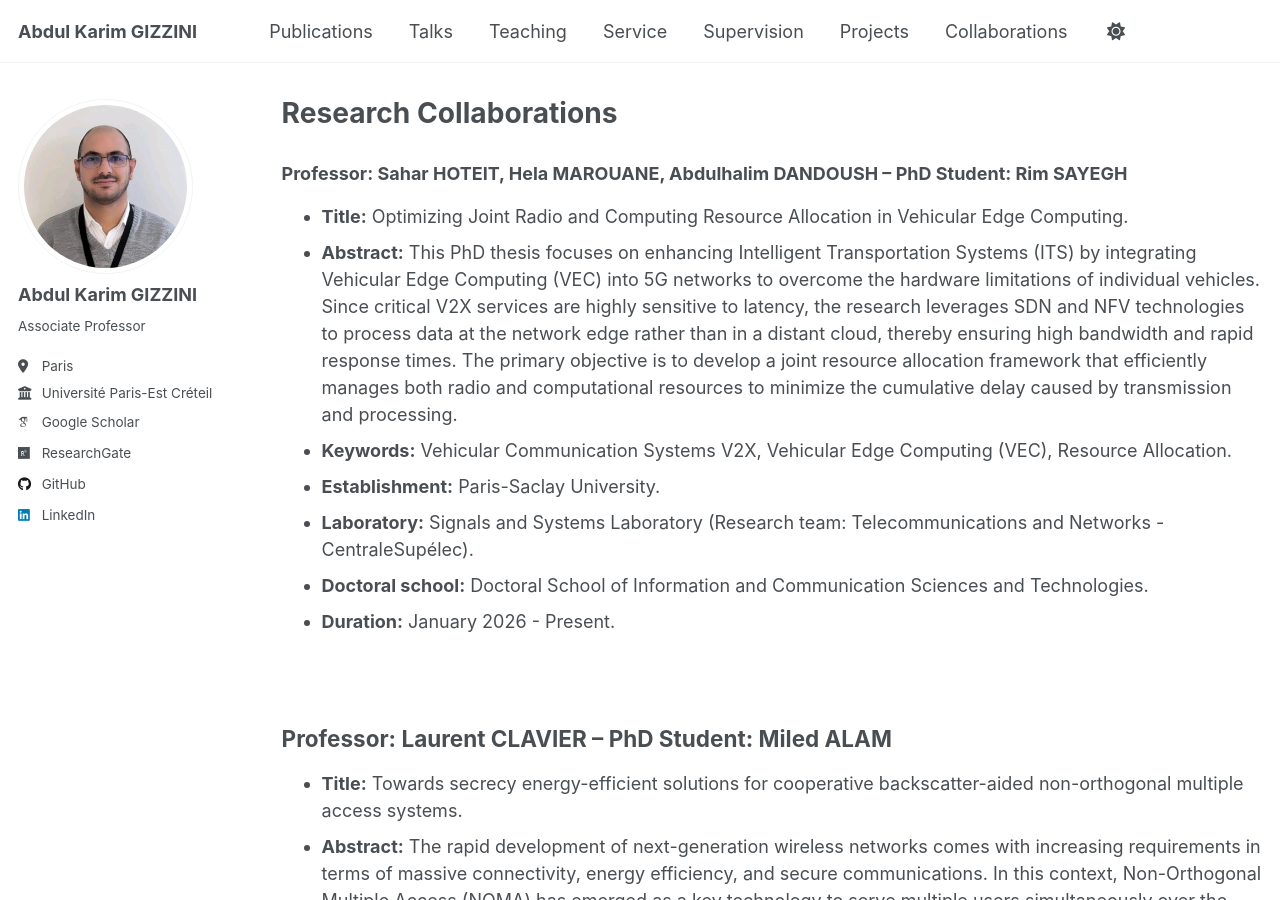
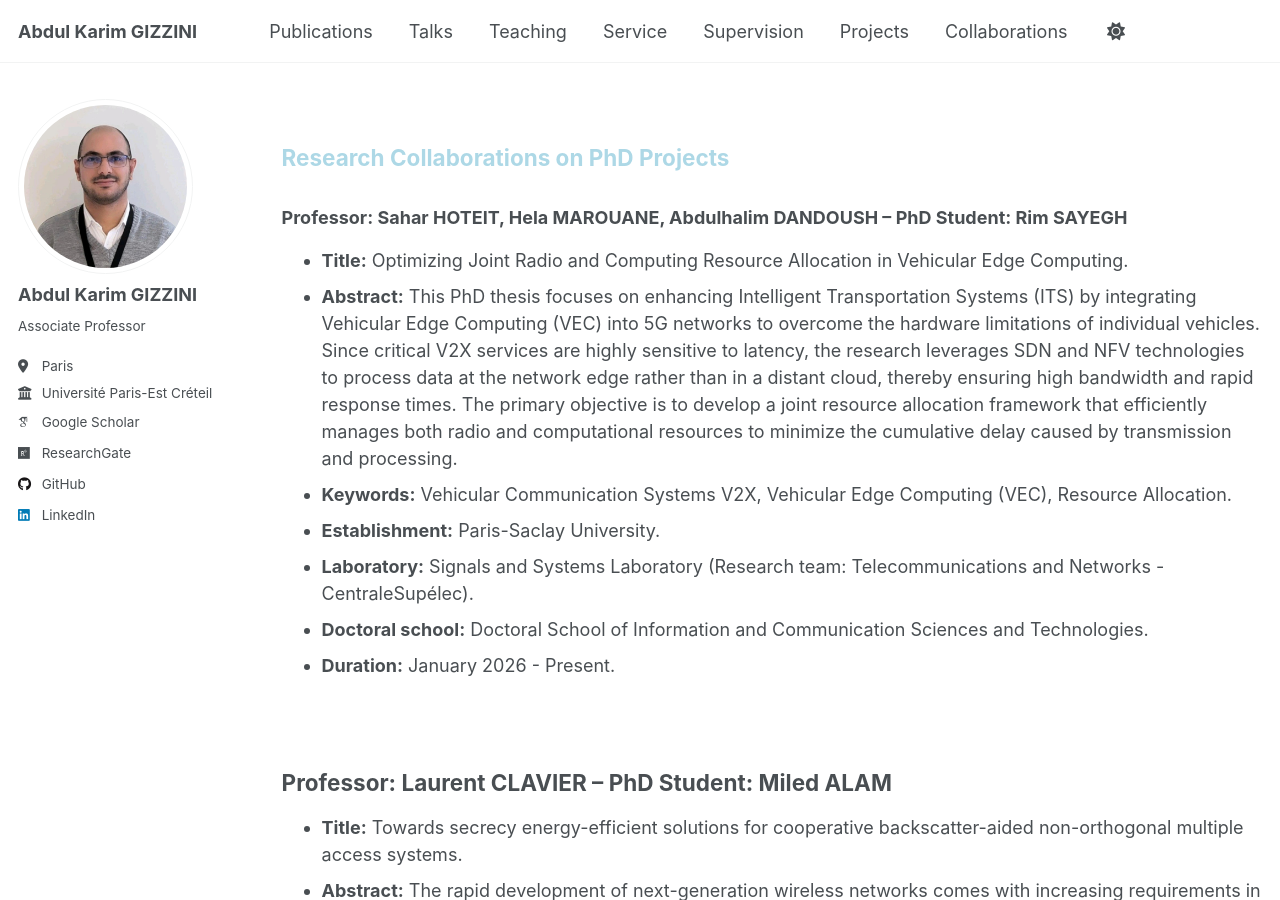
Before and after one commit to abdulkarimgizzini/abdulkarimgizzini-website, a Jekyll site: the page built from _pages/collaborations.md, in a window 1280 px wide and 900 px high. Built offline with Jekyll 4.4.1, drawn with Linux system fonts in a browser that asks for light colours; some web fonts are replaced; a script that is not in the unit is left out; some of the changed lines change nothing that is shown.

Commit message:
Modify title and heading in collaborations page
Updated the title and heading for research collaborations section.

```diff
--- a/_pages/collaborations.md
+++ b/_pages/collaborations.md
@@ -1,6 +1,6 @@
 ---
 layout: archive
-title: "Research Collaborations"
+title: " "
 permalink: /collaborations/
 author_profile: true
 ---
@@ -8,7 +8,7 @@ author_profile: true
 
 <!-- # **PhD Co-Supervision** -->
 
-<!--<h2 style="color: lightblue;">PhD Thesis</h2>-->
+<h2 style="color: lightblue;">Research Collaborations on PhD Projects</h2>
 
 ### Professor: Sahar HOTEIT, Hela MAROUANE, Abdulhalim DANDOUSH -- PhD Student: Rim SAYEGH
 
```
